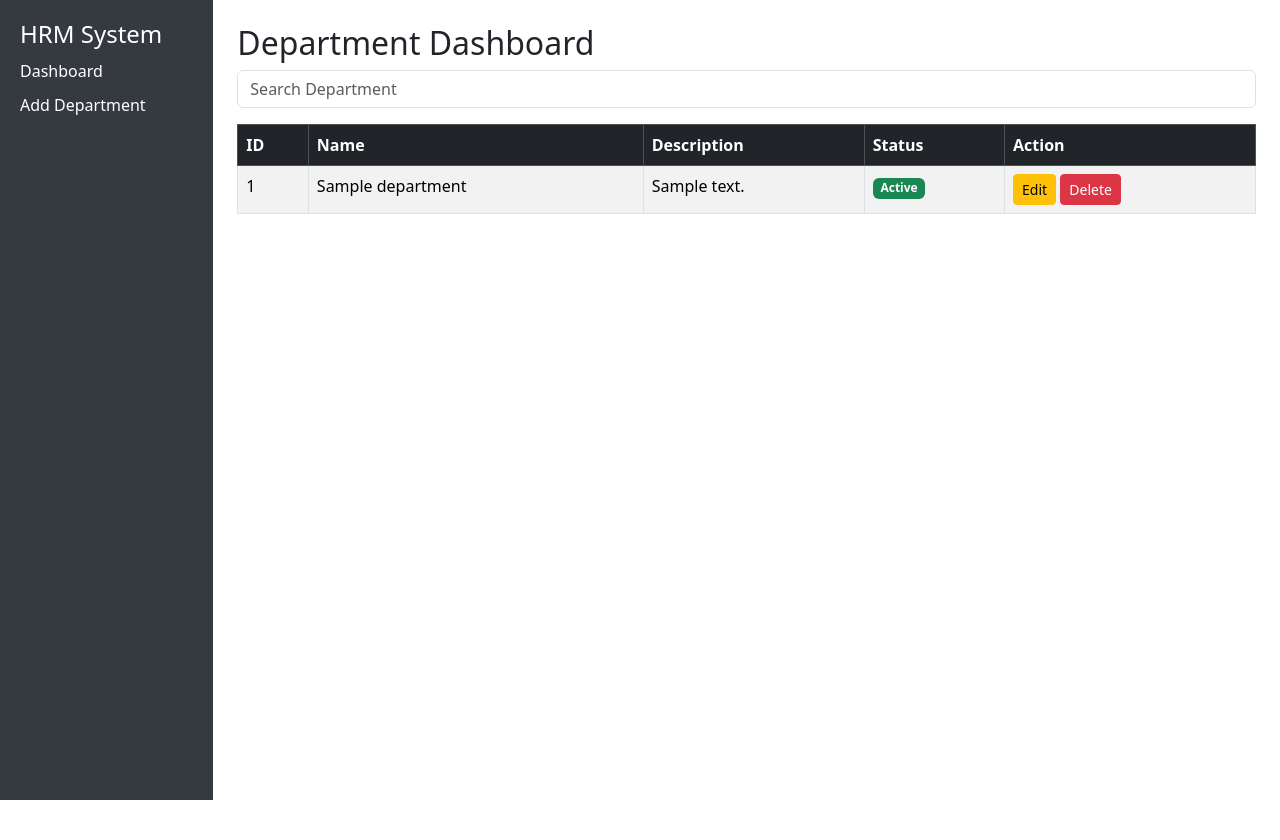
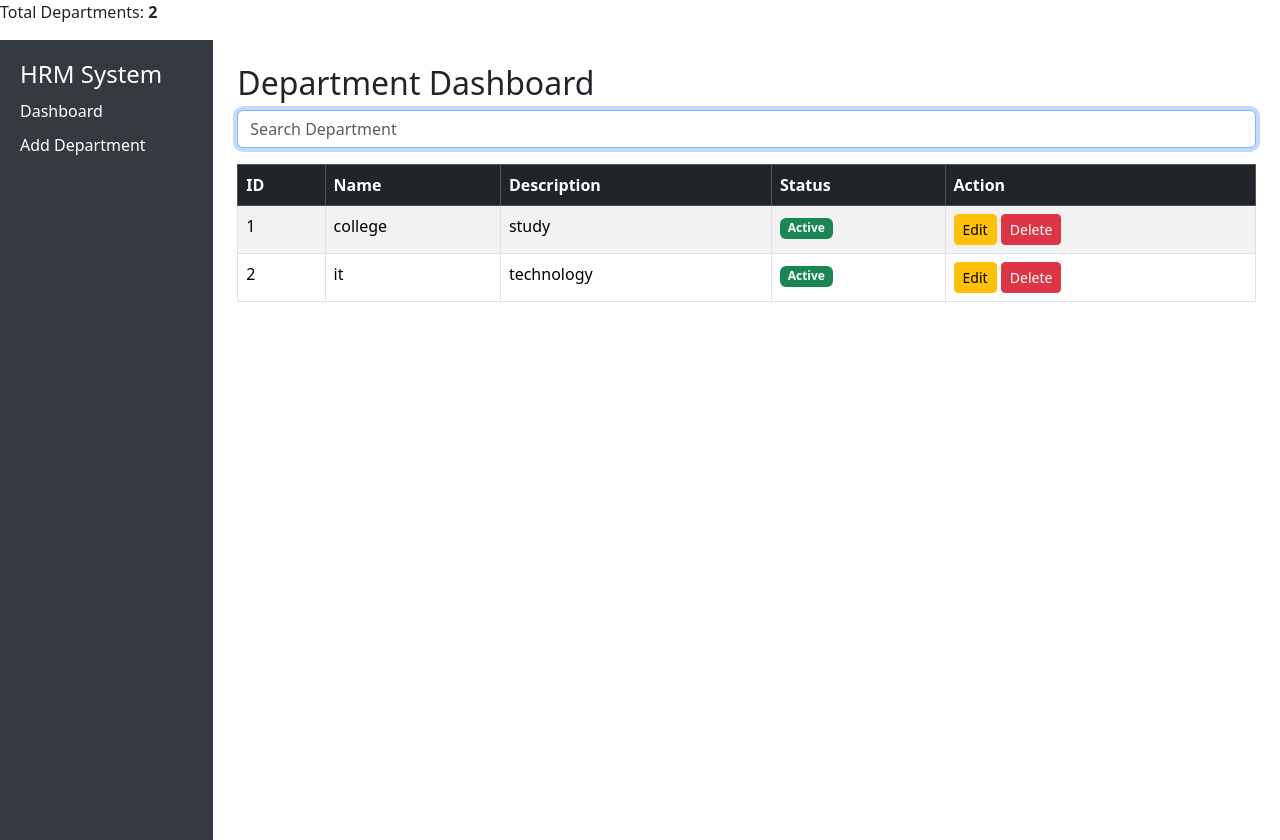
Before and after one commit to tripathiriya2117-a11y/hrm-system, a Flask app: page / in a window 1280 px wide. Before the commit the page ends 800 px from the top, so only its background shows below. Run offline with Flask 3, Linux system fonts and the light colour scheme; tables that the repository leaves empty or names only in its code hold one stand-in row (values such as "Sample post").

Commit message:
Final project before exams

```diff
--- a/app.py
+++ b/app.py
@@ -1,82 +1,103 @@
 from flask import Flask, render_template, request, redirect
-import mysql.connector
+from flask_sqlalchemy import SQLAlchemy
 
 app = Flask(__name__)
 
-db = mysql.connector.connect(
-    host="localhost",
-    user="root",
-    password="root1234",   # your mysql password
-    database="hrm_db"
-)
+# SQLite database
+app.config['SQLALCHEMY_DATABASE_URI'] = 'sqlite:///hrm.db'
+app.config['SQLALCHEMY_TRACK_MODIFICATIONS'] = False
 
-cursor = db.cursor()
+db = SQLAlchemy(app)
 
+
+# Department Table
+class Department(db.Model):
+
+    dept_id = db.Column(db.Integer, primary_key=True)
+    dept_name = db.Column(db.String(100), nullable=False)
+    description = db.Column(db.String(300))
+    status = db.Column(db.String(50), default='active')
+
+
+# Dashboard
 @app.route('/')
 def index():
 
     search = request.args.get('search')
 
     if search:
-        query = "SELECT * FROM department WHERE dept_name LIKE %s AND status='active'"
-        cursor.execute(query,('%'+search+'%',))
+        departments = Department.query.filter(
+            Department.dept_name.like(f"%{search}%"),
+            Department.status == "active"
+        ).all()
     else:
-        query = "SELECT * FROM department WHERE status='active'"
-        cursor.execute(query)
+        departments = Department.query.filter_by(status="active").all()
 
-    departments = cursor.fetchall()
+    return render_template("index.html", departments=departments, count=len(departments))
 
-    return render_template("index.html", departments=departments)
-    cursor.execute("SELECT * FROM department WHERE status='active'")
-    departments = cursor.fetchall()
-    return render_template("index.html", departments=departments)
-
-
-@app.route('/add_department', methods=['POST'])
-def add_department():
-    dept_name = request.form['dept_name']
-    description = request.form['description']
-
-    query = "INSERT INTO department (dept_name, description) VALUES (%s,%s)"
-    cursor.execute(query,(dept_name,description))
-    db.commit()
-
-    return redirect('/')
-
-@app.route('/delete/<int:id>')
-def delete_department(id):
-    query = "UPDATE department SET status='inactive' WHERE dept_id=%s"
-    cursor.execute(query,(id,))
-    db.commit()
-
-    return redirect('/')
-
-@app.route('/edit/<int:id>')
-def edit_department(id):
-
-    query = "SELECT * FROM department WHERE dept_id=%s"
-    cursor.execute(query,(id,))
-    department = cursor.fetchone()
-
-    return render_template("edit_department.html", dept=department)
-
-@app.route('/update/<int:id>', methods=['POST'])
-def update_department(id):
-
-    dept_name = request.form['dept_name']
-    description = request.form['description']
-
-    query = "UPDATE department SET dept_name=%s, description=%s WHERE dept_id=%s"
-
-    cursor.execute(query,(dept_name,description,id))
-    db.commit()
-
-    return redirect('/')
-
+# Add Department Page
 @app.route('/add')
 def add_page():
     return render_template("add_department.html")
 
 
+# Insert Department
+@app.route('/add_department', methods=['POST'])
+def add_department():
+
+    dept_name = request.form['dept_name']
+    description = request.form['description']
+
+    new_dept = Department(
+        dept_name=dept_name,
+        description=description
+    )
+
+    db.session.add(new_dept)
+    db.session.commit()
+
+    return redirect('/')
+
+
+# Delete Department (soft delete)
+@app.route('/delete/<int:id>')
+def delete_department(id):
+
+    dept = Department.query.get(id)
+    dept.status = "inactive"
+
+    db.session.commit()
+
+    return redirect('/')
+
+
+# Edit Department
+@app.route('/edit/<int:id>')
+def edit_department(id):
+
+    dept = Department.query.get(id)
+
+    return render_template("edit_department.html", dept=dept)
+
+
+# Update Department
+@app.route('/update/<int:id>', methods=['POST'])
+def update_department(id):
+
+    dept = Department.query.get(id)
+
+    dept.dept_name = request.form['dept_name']
+    dept.description = request.form['description']
+
+    db.session.commit()
+
+    return redirect('/')
+
+
+# Create database automatically
+with app.app_context():
+    db.create_all()
+
+
 if __name__ == "__main__":
     app.run(debug=True)
--- a/templates/index.html
+++ b/templates/index.html
@@ -2,7 +2,7 @@
 <html>
 <head>
 <title>HRM Dashboard</title>
-
+<p>Total Departments: <strong>{{ count }}</strong></p>
 <link href="https://cdn.jsdelivr.net/npm/bootstrap@5.3.2/dist/css/bootstrap.min.css" rel="stylesheet">
 
 <style>
@@ -54,8 +54,7 @@ text-decoration:underline;
 
 <form method="GET" action="/" class="mb-3">
 
-<input type="text" name="search" class="form-control" placeholder="Search Department">
-
+<input type="text" name="search" class="form-control" placeholder="Search Department" autofocus>
 </form>
 
 <table class="table table-bordered table-striped">
@@ -74,14 +73,14 @@ text-decoration:underline;
 
 <tbody>
 
-{% for dept in departments %}
+{% if departments %}
+    {% for dept in departments %}
 
 <tr>
 
-<td>{{ dept[0] }}</td>
-<td>{{ dept[1] }}</td>
-<td>{{ dept[2] }}</td>
-
+<td>{{ dept.dept_id }}</td>
+<td>{{ dept.dept_name }}</td>
+<td>{{ dept.description }}</td>
 <td>
 <span class="badge bg-success">Active</span>
 </td>
@@ -101,6 +100,11 @@ Delete
 </tr>
 
 {% endfor %}
+{% else %}
+<tr>
+<td colspan="5" class="text-center">No departments found</td>
+</tr>
+{% endif %}
 
 </tbody>
 
```
Also changed, not shown: instance/hrm.db (added), requirements.txt (added), static/logo.png (added), static/script.js (added), static/style.css (added), 1 other file.
